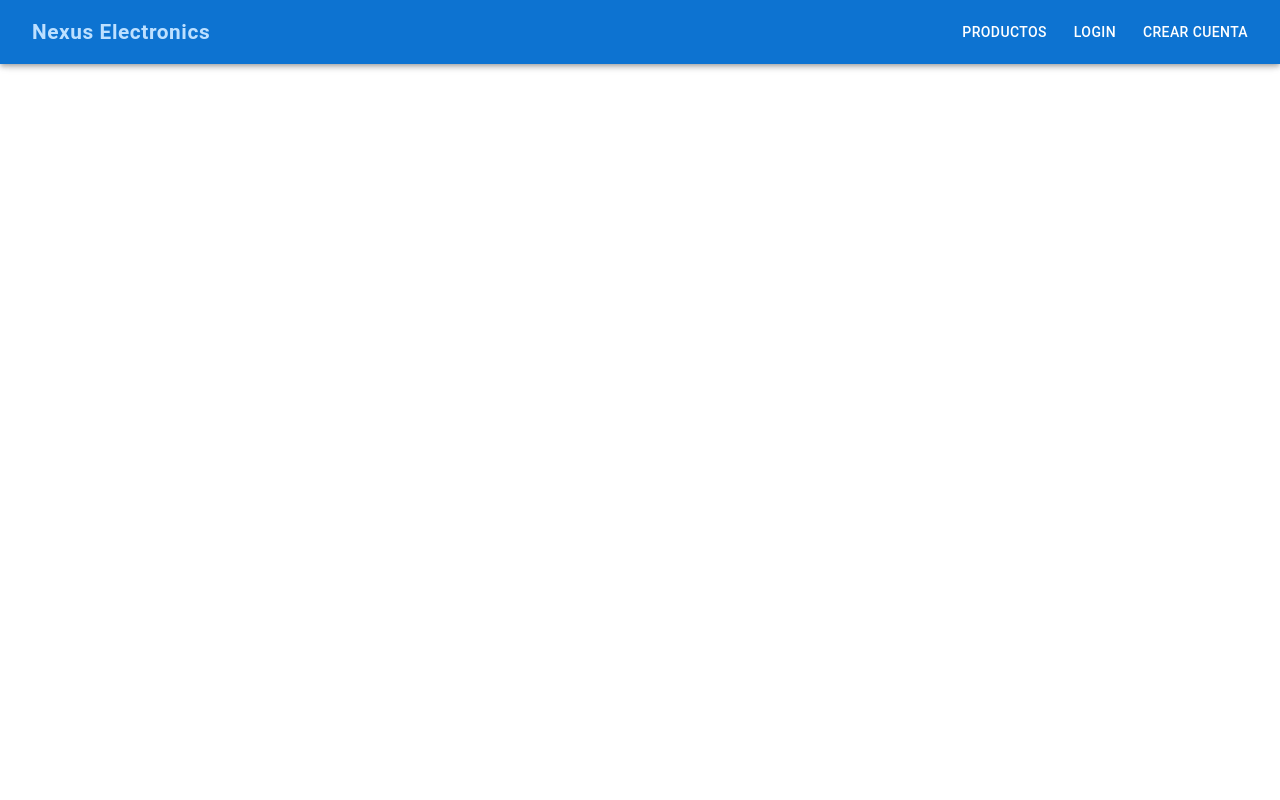
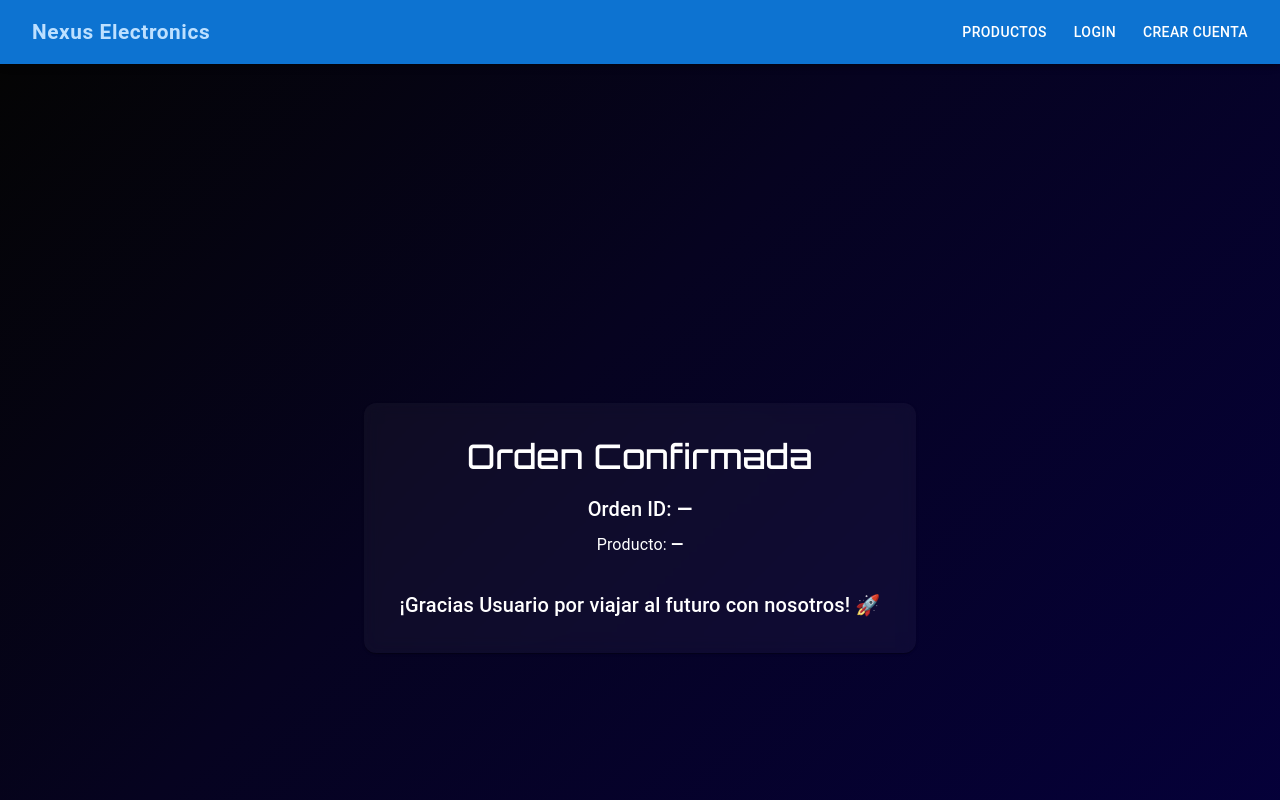
Before and after one commit to RamiroAbadie/Marketplace-Electrodomesticos-Front, a React (Vite) app: page /confirmation in a window 1280 px wide. Shown: the top 800 px of the page. Built offline with nearby package versions, Linux system fonts and the light colour scheme.

Commit message:
Confirmation
Se agrega confirmation despues de compra

```diff
--- a/src/App.jsx
+++ b/src/App.jsx
@@ -9,6 +9,7 @@ import Checkout from "./views/Checkout";
 import AdminDashboard from "./views/AdminDashboard";
 import PrivateRoute   from "./components/PrivateRoute";
 import Profile from "./views/Profile";
+import Confirmation from "./views/Confirmation";
 
 function App() {
   return (
@@ -21,6 +22,7 @@ function App() {
         <Route path="/register" element={<Register />} />
         <Route path="/checkout" element={<Checkout />} />
         <Route path="/profile" element={<Profile />} />
+        <Route path="/confirmation" element={<Confirmation />} />
         {/**Profile
         <Route path="/cart" element={<Cart />} />
 
--- a/src/components/CheckoutForm.jsx
+++ b/src/components/CheckoutForm.jsx
@@ -10,21 +10,43 @@ import {
     MenuItem,
     Box,
 } from "@mui/material";
-import {useLocation, useNavigate} from "react-router-dom";
+import { useLocation, useNavigate } from "react-router-dom";
+import { useState } from "react";
 
 export default function CheckoutForm() {
     const navigate = useNavigate();
     const location = useLocation();
     const product = location.state?.product;
-    console.log("Producto recibido:", product);
+
+    // Estados para los campos del cliente
+    const [fullName, setFullName] = useState("");
+    const [address, setAddress] = useState("");
+    const [zip, setZip] = useState("");
+    const [city, setCity] = useState("");
+
+    // Estado del método de pago
+    const [paymentMethod, setPaymentMethod] = useState("tarjeta");
+    const [cardNumber, setCardNumber] = useState("");
+    const [expiry, setExpiry] = useState("");
+    const [cardHolder, setCardHolder] = useState("");
+    const [cvv, setCvv] = useState("");
 
     const handleSubmit = async (e) => {
         e.preventDefault();
 
+        // Validación
+        if (
+            !fullName || !address || !zip || !city ||
+            !cardNumber || !expiry || !cardHolder || !cvv
+        ) {
+            alert("Completá todos los campos del formulario.");
+            return;
+        }
+
         const token = localStorage.getItem("token");
         if (!token) {
             alert("Debés iniciar sesión para realizar la compra.");
-            navigate("/login")
+            navigate("/login");
             return;
         }
 
@@ -47,8 +69,11 @@ export default function CheckoutForm() {
 
             if (!res.ok) throw new Error("Error al crear la orden");
 
+            const data = await res.json();
+            localStorage.setItem("lastOrder", JSON.stringify(data));
+
             alert("Orden confirmada 🚀");
-            window.location.href = "/";
+            window.location.href = "/confirmation";
         } catch (err) {
             console.error(err);
             alert("Hubo un problema al crear la orden");
@@ -57,75 +82,59 @@ export default function CheckoutForm() {
 
     return (
         <form onSubmit={handleSubmit}>
-            <Grid
-                container
-                spacing={4}
-                alignItems="flex-start"
-                justifyContent="space-between"
-                wrap="nowrap"
-            >
+            <Grid container spacing={4} alignItems="flex-start" justifyContent="space-between" wrap="nowrap">
                 {/* 1 - Cliente */}
                 <Grid item xs={4}>
-                    <Paper
-                        sx={{
-                            p: 3,
-                            backgroundColor: "rgba(20, 20, 60, 0.7)",
-                            color: "#fff",
-                            borderRadius: 2,
-                        }}
-                    >
+                    <Paper sx={{ p: 3, backgroundColor: "rgba(20, 20, 60, 0.7)", color: "#fff", borderRadius: 2 }}>
                         <Typography variant="h6" fontFamily="'Orbitron', sans-serif" mb={2}>
                             Datos del Cliente
                         </Typography>
-
-                        <TextField fullWidth label="Nombre y Apellido" variant="filled" margin="normal"
+                        <TextField label="Nombre y Apellido" fullWidth variant="filled" margin="normal"
+                                   value={fullName} onChange={(e) => setFullName(e.target.value)}
                                    InputProps={{ sx: { color: "#fff" } }} InputLabelProps={{ sx: { color: "#ccc" } }} />
-                        <TextField fullWidth label="Dirección y Número" variant="filled" margin="normal"
+                        <TextField label="Dirección y Número" fullWidth variant="filled" margin="normal"
+                                   value={address} onChange={(e) => setAddress(e.target.value)}
                                    InputProps={{ sx: { color: "#fff" } }} InputLabelProps={{ sx: { color: "#ccc" } }} />
-                        <TextField fullWidth label="Código Postal" variant="filled" margin="normal"
+                        <TextField label="Código Postal" fullWidth variant="filled" margin="normal"
+                                   value={zip} onChange={(e) => setZip(e.target.value)}
                                    InputProps={{ sx: { color: "#fff" } }} InputLabelProps={{ sx: { color: "#ccc" } }} />
-                        <TextField fullWidth label="Localidad" variant="filled" margin="normal"
+                        <TextField label="Localidad" fullWidth variant="filled" margin="normal"
+                                   value={city} onChange={(e) => setCity(e.target.value)}
                                    InputProps={{ sx: { color: "#fff" } }} InputLabelProps={{ sx: { color: "#ccc" } }} />
                     </Paper>
                 </Grid>
 
                 {/* 2 - Pago */}
                 <Grid item xs={4}>
-                    <Paper
-                        sx={{
-                            p: 3,
-                            backgroundColor: "rgba(20, 20, 60, 0.7)",
-                            color: "#fff",
-                            borderRadius: 2,
-                        }}
-                    >
+                    <Paper sx={{ p: 3, backgroundColor: "rgba(20, 20, 60, 0.7)", color: "#fff", borderRadius: 2 }}>
                         <Typography variant="h6" fontFamily="'Orbitron', sans-serif" mb={2}>
                             Método de Pago
                         </Typography>
-
                         <FormControl fullWidth margin="normal" variant="filled">
                             <InputLabel sx={{ color: "#ccc" }}>Método</InputLabel>
-                            <Select defaultValue="tarjeta" sx={{ color: "#fff" }}>
+                            <Select value={paymentMethod} onChange={(e) => setPaymentMethod(e.target.value)} sx={{ color: "#fff" }}>
                                 <MenuItem value="tarjeta">Tarjeta de crédito</MenuItem>
                                 <MenuItem value="debito">Tarjeta de débito</MenuItem>
                             </Select>
                         </FormControl>
-
-                        <TextField fullWidth label="Número de tarjeta" variant="filled" margin="normal"
+                        <TextField label="Número de tarjeta" fullWidth variant="filled" margin="normal"
+                                   value={cardNumber} onChange={(e) => setCardNumber(e.target.value)}
                                    InputProps={{ sx: { color: "#fff" } }} InputLabelProps={{ sx: { color: "#ccc" } }} />
-                        <TextField fullWidth label="Fecha de vencimiento" variant="filled" margin="normal" placeholder="MM/AA"
+                        <TextField label="Fecha de vencimiento" placeholder="MM/AA" fullWidth variant="filled" margin="normal"
+                                   value={expiry} onChange={(e) => setExpiry(e.target.value)}
                                    InputProps={{ sx: { color: "#fff" } }} InputLabelProps={{ sx: { color: "#ccc" } }} />
-                        <TextField fullWidth label="Nombre del titular" variant="filled" margin="normal"
+                        <TextField label="Nombre del titular" fullWidth variant="filled" margin="normal"
+                                   value={cardHolder} onChange={(e) => setCardHolder(e.target.value)}
                                    InputProps={{ sx: { color: "#fff" } }} InputLabelProps={{ sx: { color: "#ccc" } }} />
-                        <TextField fullWidth label="Código de seguridad" type="password" variant="filled" margin="normal"
+                        <TextField label="Código de seguridad" type="password" fullWidth variant="filled" margin="normal"
+                                   value={cvv} onChange={(e) => setCvv(e.target.value)}
                                    InputProps={{ sx: { color: "#fff" } }} InputLabelProps={{ sx: { color: "#ccc" } }} />
                     </Paper>
                 </Grid>
 
                 {/* 3 - Producto + botón */}
                 <Grid item xs={4}>
-                    <Paper
-                        sx={{
+                    <Paper sx={{
                         p: 3,
                         backgroundColor: "rgba(20, 20, 60, 0.7)",
                         color: "#fff",
@@ -134,8 +143,7 @@ export default function CheckoutForm() {
                         display: "flex",
                         flexDirection: "column",
                         justifyContent: "space-between",
-                        }}
-                    >
+                    }}>
                         <Box>
                             <Typography variant="h6" fontFamily="'Orbitron', sans-serif" mb={2}>
                                 Producto
--- /dev/null
+++ b/src/views/Confirmation.jsx
@@ -0,0 +1,55 @@
+import { Box, Container, Typography, Paper } from "@mui/material";
+
+export default function Confirmation() {
+    // Obtener usuario y orden desde localStorage
+    const user = JSON.parse(localStorage.getItem("user"));
+    const order = JSON.parse(localStorage.getItem("lastOrder"));
+
+    return (
+        <Box
+            sx={{
+                width: "100vw",
+                minHeight: "100vh",
+                background: "linear-gradient(135deg,#040404 0%,#060320 40%,#05003d 100%)",
+                display: "flex",
+                alignItems: "center",
+                justifyContent: "center",
+                position: "relative",
+                overflow: "hidden",
+                py: 8,
+            }}
+        >
+            <Container maxWidth="sm" sx={{ zIndex: 1 }}>
+                <Paper
+                    sx={{
+                        p: 4,
+                        borderRadius: 3,
+                        backgroundColor: "rgba(255,255,255,0.04)",
+                        backdropFilter: "blur(8px)",
+                        color: "#fff",
+                        textAlign: "center",
+                    }}
+                >
+                    <Typography
+                        variant="h4"
+                        sx={{ fontFamily: "'Orbitron', sans-serif", mb: 2 }}
+                    >
+                        Orden Confirmada
+                    </Typography>
+
+                    <Typography variant="h6" sx={{ mb: 1 }}>
+                        Orden ID: <strong>{order?.orderId || "—"}</strong>
+                    </Typography>
+
+                    <Typography variant="body1" sx={{ mb: 2 }}>
+                        Producto: <strong>{order?.items?.[0]?.description || "—"}</strong>
+                    </Typography>
+
+                    <Typography variant="h6" sx={{ mt: 4 }}>
+                        ¡Gracias {user?.firstname || "Usuario"} por viajar al futuro con nosotros! 🚀
+                    </Typography>
+                </Paper>
+            </Container>
+        </Box>
+    );
+}
```
Also changed, not shown: src/views/Profile.jsx (line endings or trailing spaces). Lines whose indentation alone changed are shown as unchanged.
